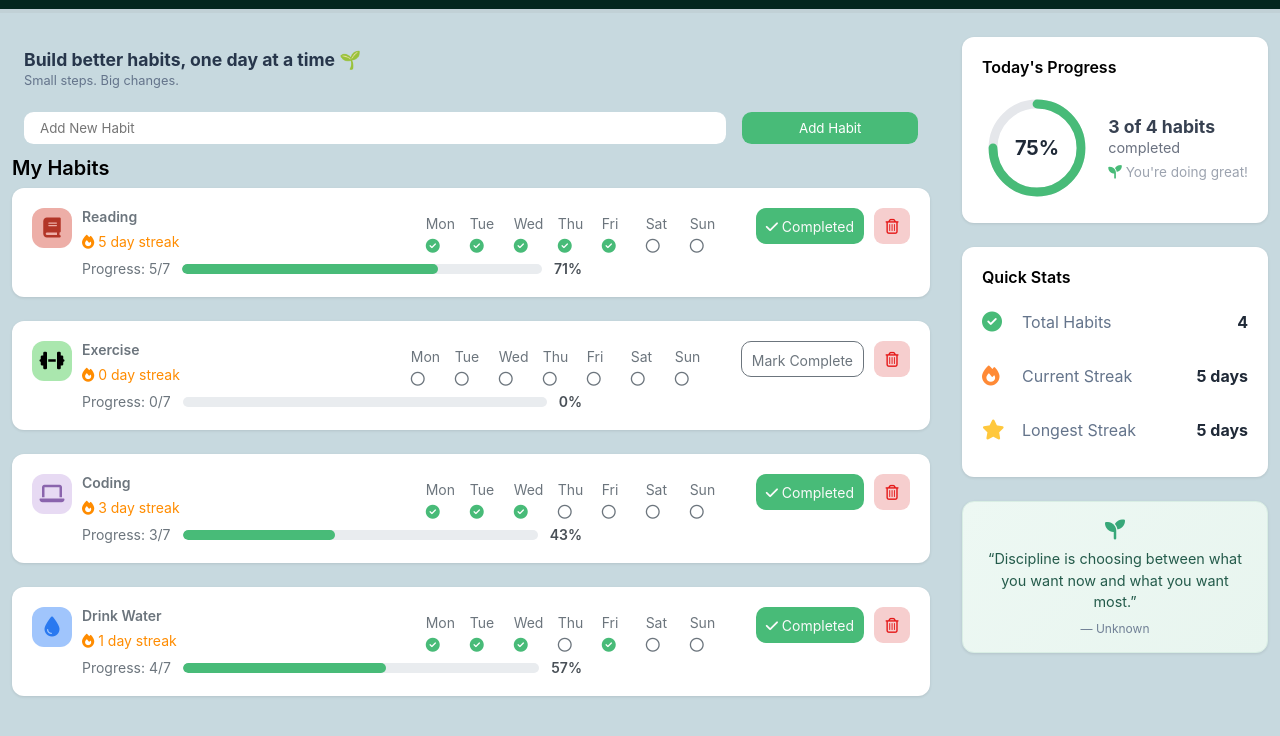
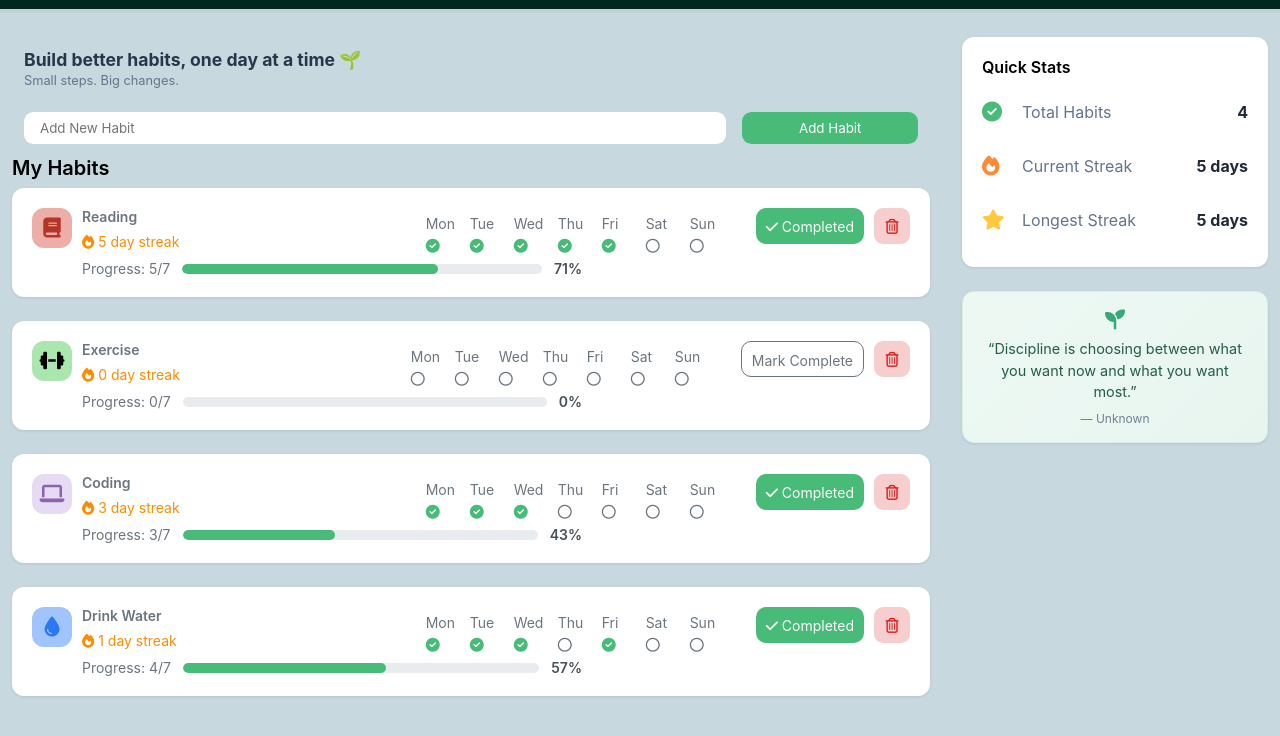
Before and after one commit to Bhargawi-M/Habit-Tracker, a plain HTML site: page index.html in a window 1280 px wide. Shown: the part 40-776 px from the top of the page. Drawn offline with Linux system fonts and the light colour scheme.

Commit message:
edit code

```diff
--- a/index.html
+++ b/index.html
@@ -316,25 +316,6 @@
         </div>
 
         <div class="right">
-            <div class="card">
-            <div style="font-weight: 600; font-size: 16px;">Today's Progress</div>
-            <div class="prog">
-                <div class="chart-container">
-                <svg viewBox="0 0 100 100" class="circular-chart">
-                    <circle class="circle-bg" cx="50" cy="50" r="40" />
-                    <circle class="circle-progress" id="progressCircle" cx="50" cy="50" r="40" />
-                </svg>
-                <div class="percentage" id="percentText">75%</div>
-            </div>
-
-            <div class="details">
-                <h3 id="statusText">3 of 4 habits</h3>
-                <p class="subtext">completed</p>
-                <p class="motivation"><i class="fa-solid fa-seedling" style="color: #48bb78;"></i> You're doing great!</p>
-            </div>
-        </div>
-        </div>
-
         <div class="card">
             <div style="font-weight: 600; font-size: 16px;">Quick Stats</div>
             <div class="stats">
```
